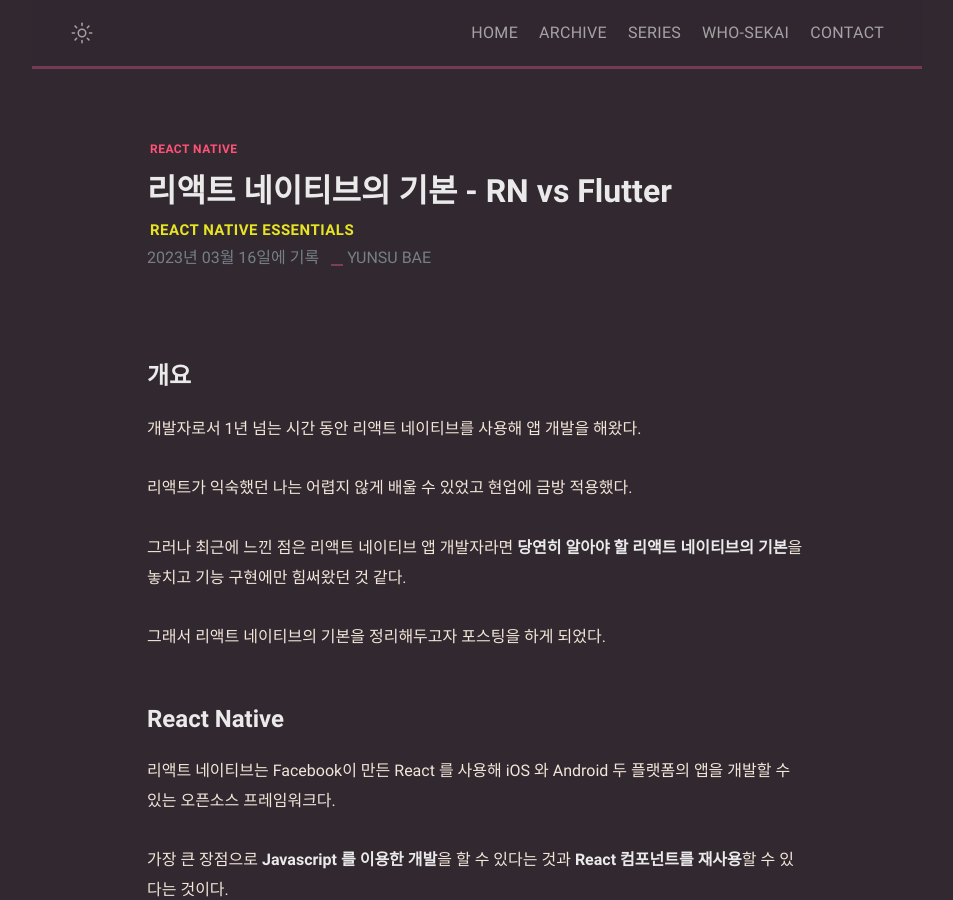
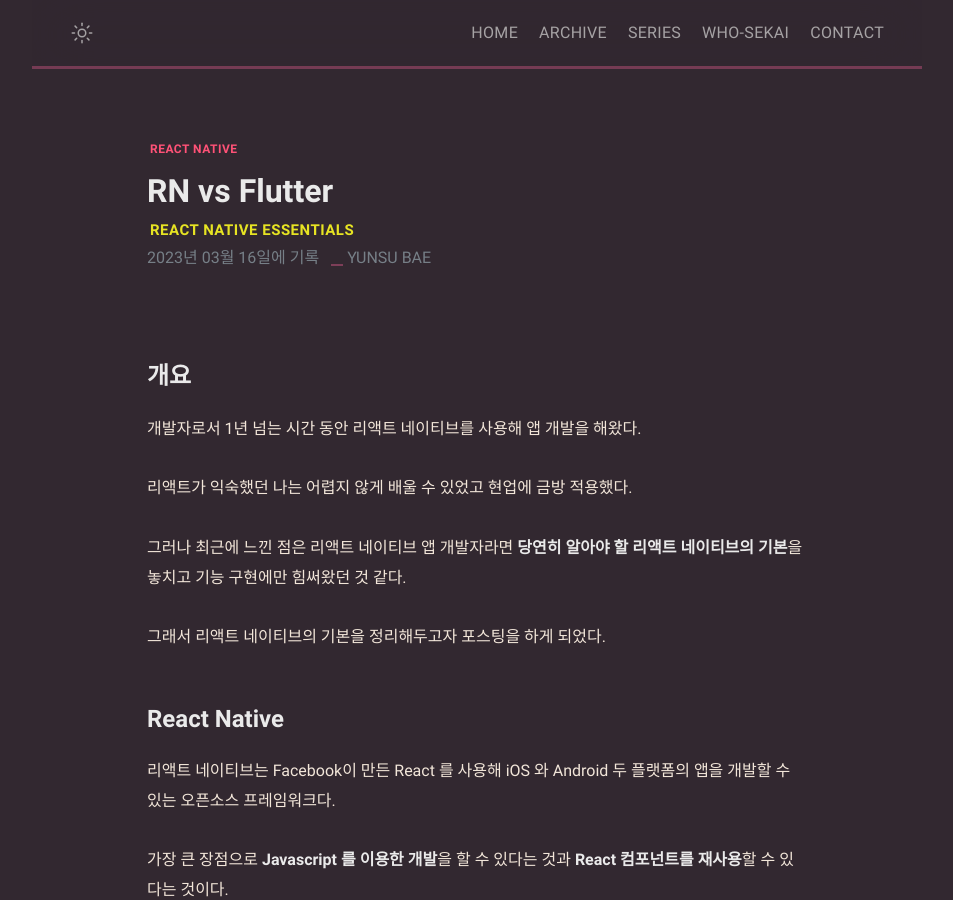
Before and after one commit to mniYUNSU/mniYUNSU.github.io, a Jekyll site: the page built from _posts/react-native-funda/2023-03-16-react-native-funda.md, in a window 1280 px wide and 900 px high. Shown: the whole window, without its empty margins (163-1116 px from the left). Built offline with Jekyll 4.4.1, drawn with Linux system fonts in a browser that asks for light colours; some web fonts are replaced; comment, search, counter and statistics services are not loaded.

Commit message:
posting : react native fundamentals

```diff
--- a/_posts/react-native-funda/2023-03-16-react-native-funda.md
+++ b/_posts/react-native-funda/2023-03-16-react-native-funda.md
@@ -1,6 +1,6 @@
 ---
 layout: post
-title: 리액트 네이티브의 기본 - RN vs Flutter
+title: RN vs Flutter
 date: 2023-03-16 00:00:00 +07:00
 categories: [React Native Essentials]
 tags: [React Native]
```
